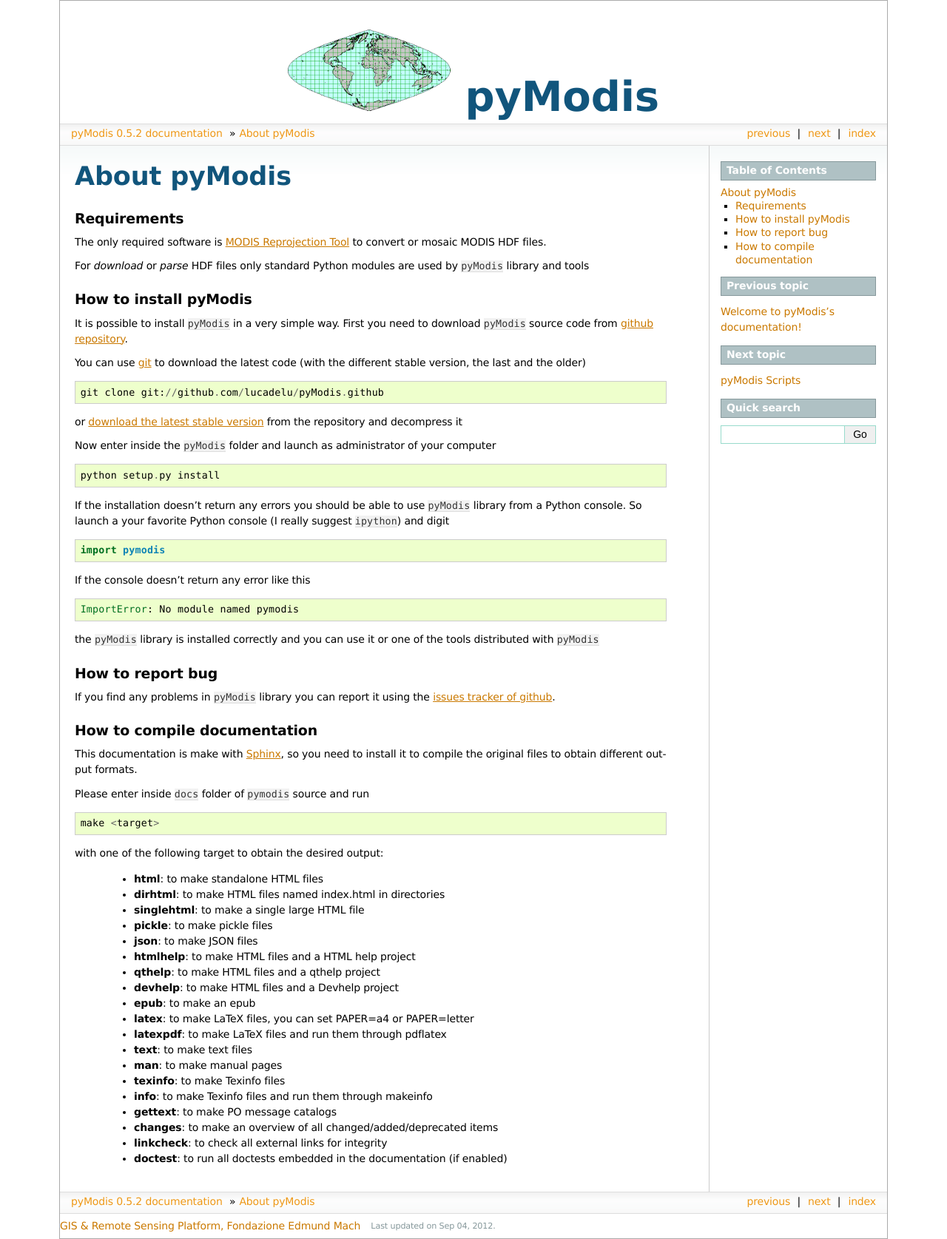
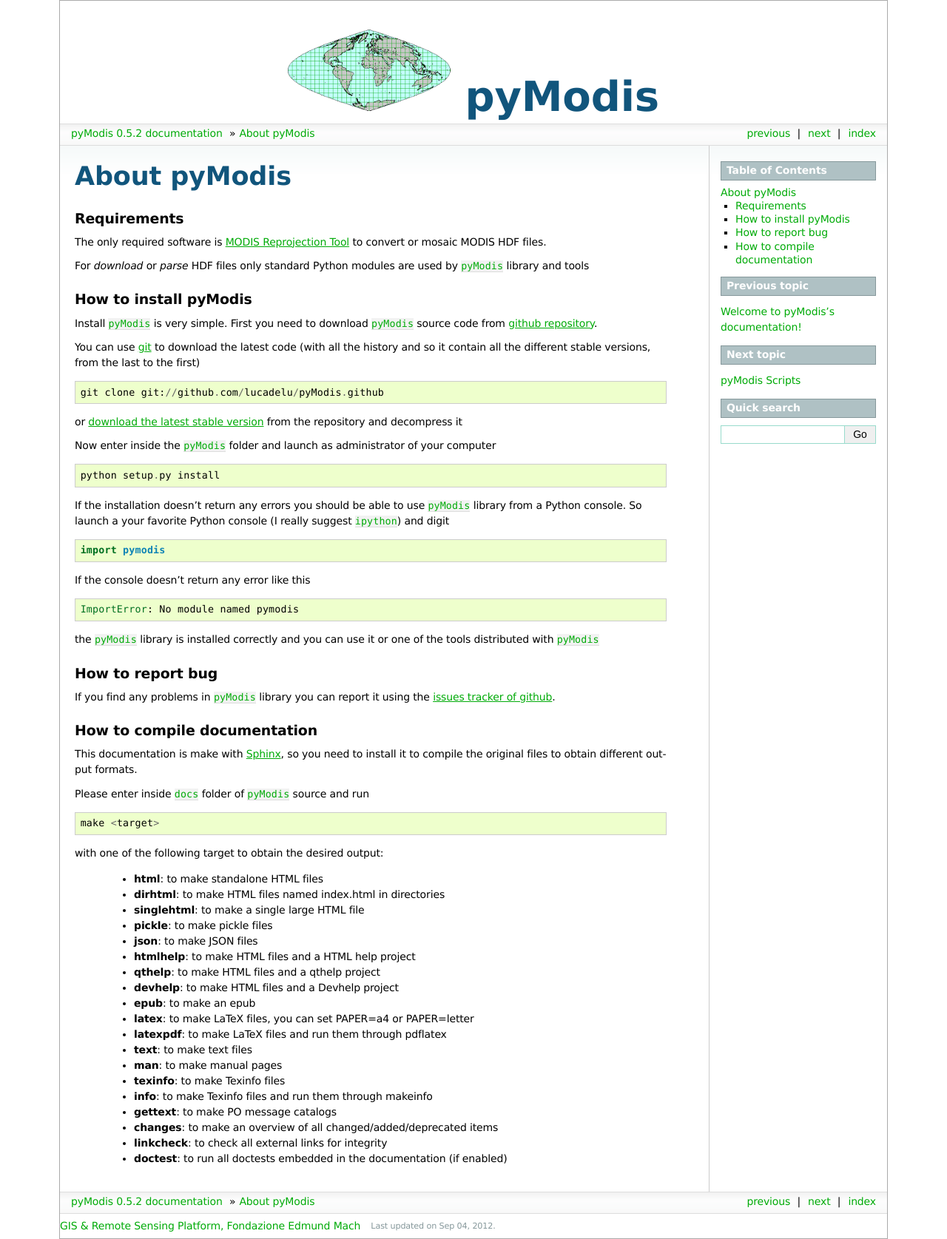
Before and after one commit to lucadelu/pyModis, a Sphinx documentation site: the page built from docs/info.rst, in a window 1280 px wide. Shown: the whole page at 74% size. Built offline with Sphinx 7.4.7, drawn with Linux system fonts in a browser that asks for light colours; formulas are drawn with MathJax 3.

Commit message:
improvement in documentation

```diff
--- a/docs/_static/pymodis.css
+++ b/docs/_static/pymodis.css
@@ -15,3 +15,15 @@
     font-size: 2.5em;
     vertical-align: middle;
 }
+
+a {
+    color: #00ab08;
+}
+
+div.related ul li a {
+    color: #00ab08;
+}
+
+.pre {
+    color: #00ab08;
+}
--- a/docs/info.rst
+++ b/docs/info.rst
@@ -13,12 +13,12 @@
 How to install pyModis
 -----------------------
 
-It is possible to install ``pyModis`` in a very simple way. First you
-need to download ``pyModis`` source code from
-`github repository <https://github.com/lucadelu/pyModis>`_.
+Install ``pyModis`` is very simple. First you need to download ``pyModis``
+source code from `github repository <https://github.com/lucadelu/pyModis>`_.
 
 You can use `git <http://git-scm.com/>`_ to download the latest code
-(with the different stable version, the last and the older) ::
+(with all the history and so it contain all the different stable versions,
+from the last to the first) ::
 
     git clone git://github.com/lucadelu/pyModis.github
 
@@ -56,7 +56,7 @@
 need to install it to compile the original files to obtain different
 output formats.
 
-Please enter inside ``docs`` folder of ``pymodis`` source and run ::
+Please enter inside ``docs`` folder of ``pyModis`` source and run ::
 
     make <target>
 
--- a/docs/scripts/software.rst
+++ b/docs/scripts/software.rst
@@ -2,9 +2,9 @@
 ===============
 
 The **pyModis scripts** provide you a complete toolkit to work with
-MODIS data, you can download, analyze, convert data. They are
+MODIS data, you can download, analyze and convert data. They are
 developed to work from command line and inside scripts to
-update automatically your MODIS files database.
+update automatically your MODIS files dataset.
 
 Actually the tools are 5:
 
```
